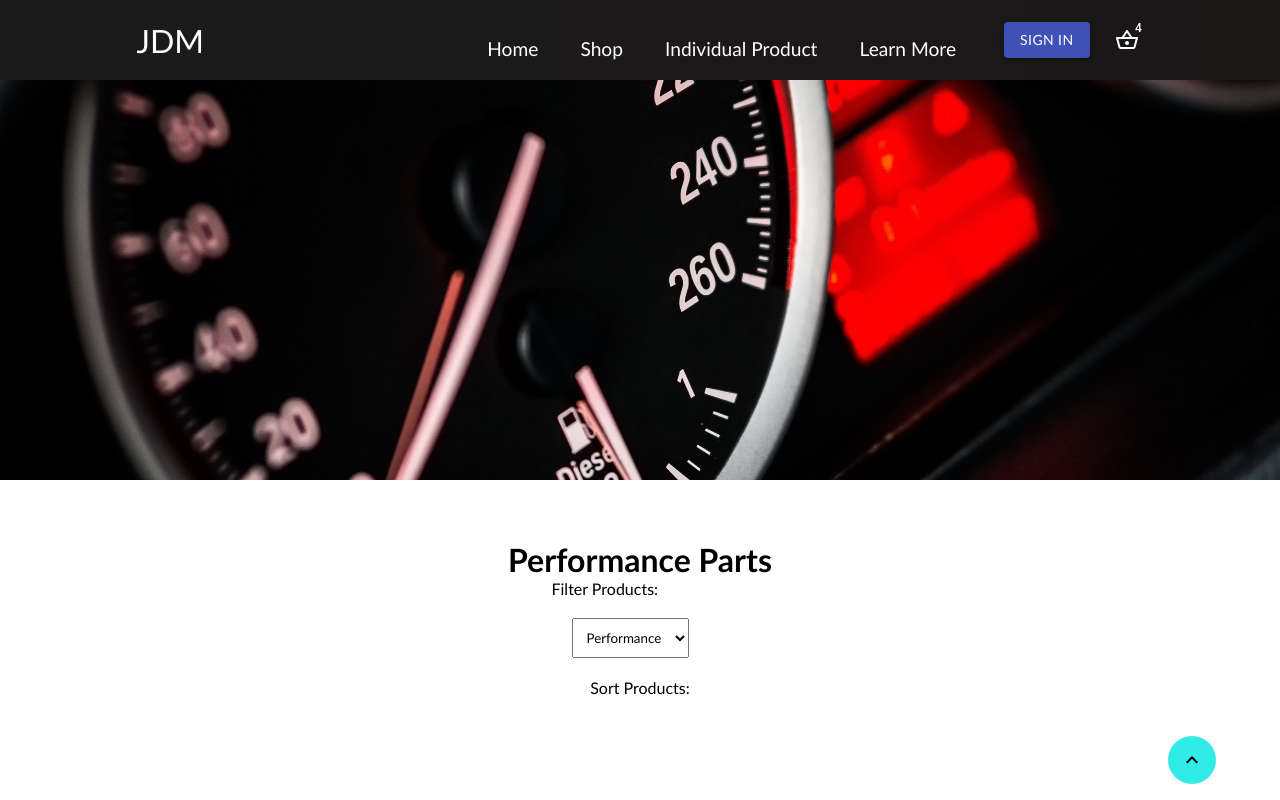
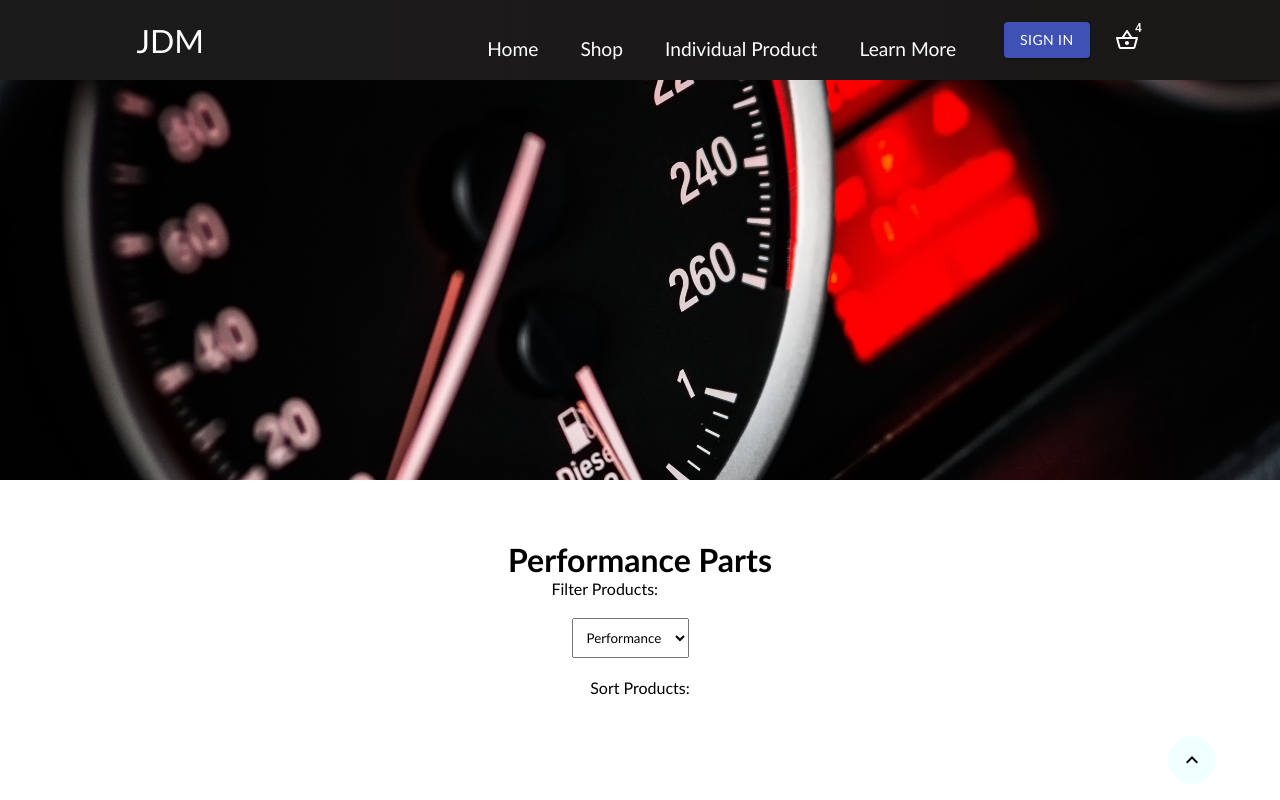
Before and after one commit to lhaykus/React-Jdm-website, a React (Create React App) app: page /#/shop in a window 1280 px wide. Shown: the top 800 px of the page. Built offline with nearby package versions, Linux system fonts and the light colour scheme.

Commit message:
got links to link to proper page

```diff
--- a/src/components/CatergoryItem.js
+++ b/src/components/CatergoryItem.js
@@ -1,6 +1,7 @@
 import React from 'react';
 import './Category.css';
-import { Container, Button } from '@material-ui/core';
+import { Container, Button} from '@material-ui/core';
+import { Link } from 'react-router-dom';
 
 
 const CatergoryItem = ({ item }) => {
@@ -10,7 +11,10 @@ const CatergoryItem = ({ item }) => {
             <br /><br />
             <div className='category-info'>
                 <div className='category-title'>{item.title}</div>
-                <Button variant='contained' color='secondary' className='category-btn'>Shop Now</Button>
+                <Link to='/shop' className='item-btn-link'>
+                    <Button variant='contained' color='secondary'
+                        className='category-btn'>Shop Now</Button>
+                </Link>
             </div>
         </Container>
     )
--- a/src/components/HeroImage.js
+++ b/src/components/HeroImage.js
@@ -22,9 +22,6 @@ function HeroImage() {
             </Link>
             <div>
         </div>
-
-
-
     </div>
 
   )
--- a/src/components/Scroll.js
+++ b/src/components/Scroll.js
@@ -9,7 +9,7 @@ const useStyles = makeStyles((theme) => ({
         zIndex: 2,
         position: 'fixed',
         bottom: '2vh',
-        backgroundColor: '#31EBE7',
+        backgroundColor: 'azure',
         color: 'black',
         "$:hover, $.Mui-focusVisible": {
             transition: '0.3s',
--- a/src/pages/LearnMore.js
+++ b/src/pages/LearnMore.js
@@ -3,7 +3,7 @@ import './LearnMore.css';
 
 const LearnMore = () => {
   return (
-    <div>LearnMore</div>
+    <div>Learn More</div>
   )
 }
 
```
Also changed, not shown: src/components/Category.css (line endings or trailing spaces).
